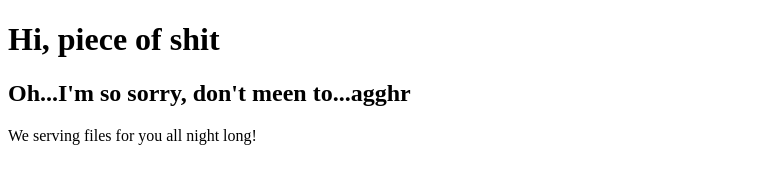
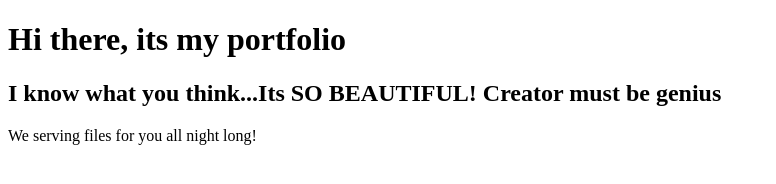
Before and after one commit to Piliponful/portfolio, a website: page index.html in a window 1280 px wide. Shown: the whole page, without its empty margins (0-776 px from the left). Drawn offline with Linux system fonts and the light colour scheme.

Commit message:
Slight text change

```diff
--- a/index.html
+++ b/index.html
@@ -5,8 +5,8 @@
     <title>Simple web server</title>
 </head>
 <body>
-    <h1>Hi, piece of shit</h1>
-    <h2>Oh...I'm so sorry, don't meen to...agghr</h2>
+    <h1>Hi there, its my portfolio</h1>
+    <h2>I know what you think...Its SO BEAUTIFUL! Creator must be genius</h2>
     <p>We serving files for you all night long!</p>
 </body>
 </html>
```
